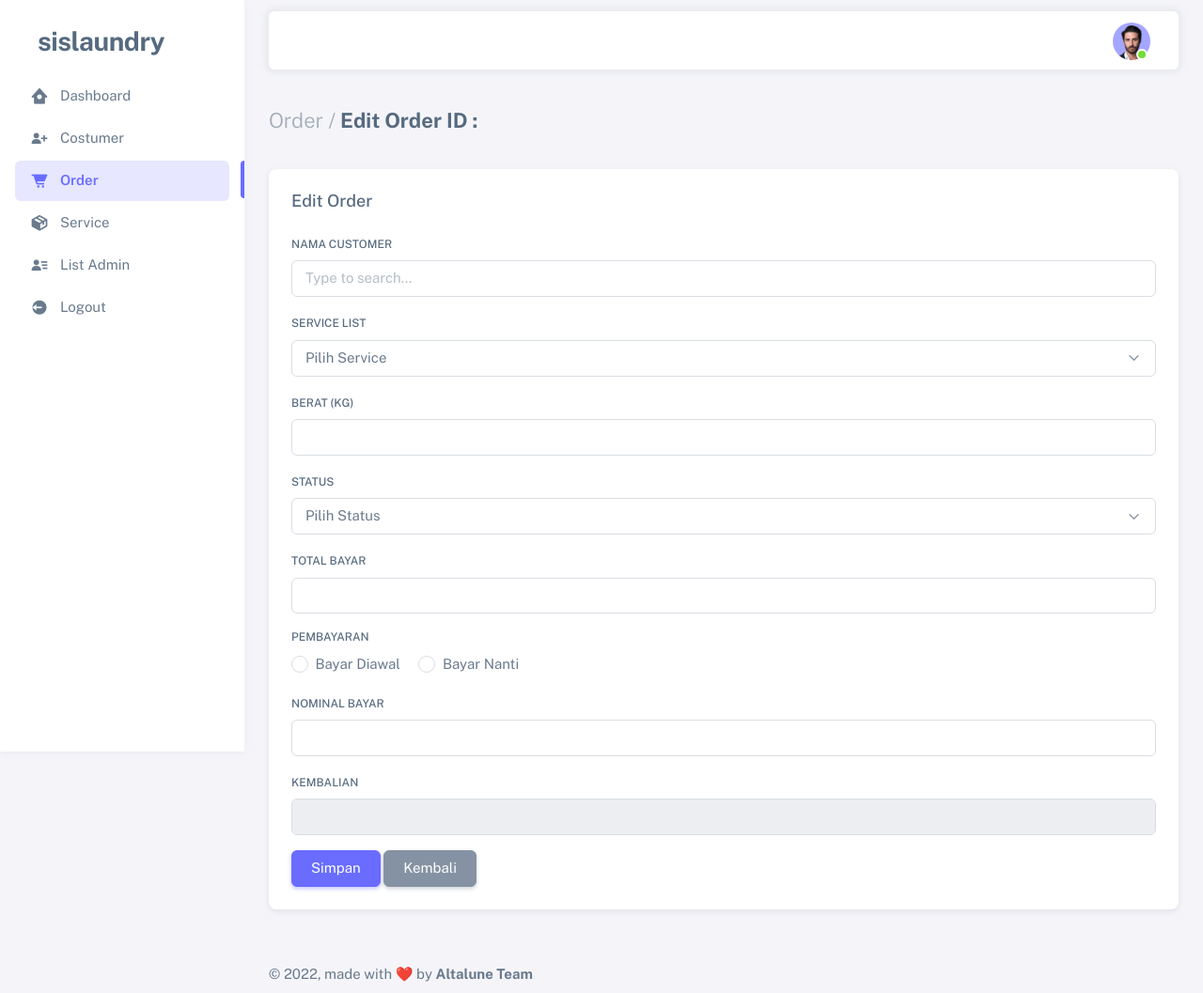
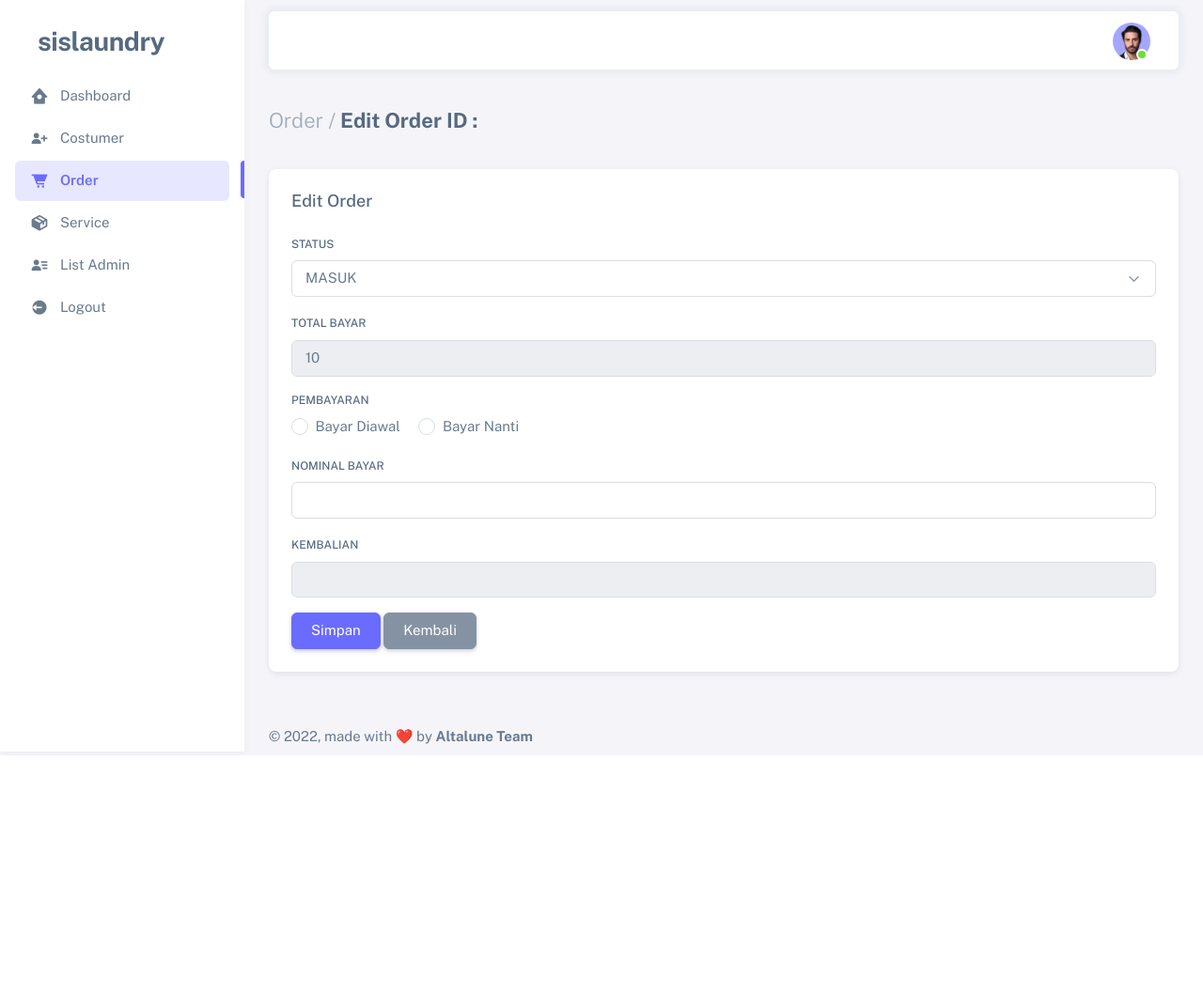
Before and after one commit to ahmad-afrisal/sislaundry, a PHP site: page /order/edit.php?id=1 in a window 1280 px wide. Shown: the whole page at 94% size. After the commit the page ends 804 px from the top, so only its background shows below. Run offline with PHP 8.4, Linux system fonts and the light colour scheme; tables that the repository leaves empty or names only in its code hold one stand-in row (values such as "Sample post").

Commit message:
update order

```diff
--- a/order/edit.php
+++ b/order/edit.php
@@ -1,3 +1,8 @@
+<?php
+  session_start();
+  include '../config.php';
+?>
+
 <!DOCTYPE html>
 <html
   lang="en"
@@ -211,52 +216,27 @@
                       <!-- <small class="text-muted float-end">Default label</small> -->
                     </div>
                     <div class="card-body">
-                      <form>
+                    <?php
+                      $no = 1;
+                      $id = $_GET['id'];
+                      $query = mysqli_query($config, "SELECT * FROM transactions WHERE transactions_id=$id");
+                      while($data = mysqli_fetch_array($query)) {
+                    ?>
+                      <form method="POST" action="update.php">
                         <div class="mb-3">
-                          <label class="form-label" for="basic-default-fullname">Nama Customer</label>
-                          <input
-                          class="form-control"
-                          list="datalistOptions"
-                          id="exampleDataList"
-                          placeholder="Type to search..."
-                        />
-                        <datalist id="datalistOptions">
-                          <option value="Ahmad Afrisal"></option>
-                          <option value="Mikha"></option>
-                          <option value="Wajida"></option>
-                          <option value="Fajar Hidayat"></option>
-                          <option value="Merry"></option>
-                        </datalist>
-                        </div>
-                        <div class="mb-3">
-                          <label for="exampleFormControlSelect1" class="form-label">Service List</label>
-                          <select class="form-select" id="exampleFormControlSelect1" aria-label="Default select example">
-                            <option selected>Pilih Service</option>
-                            <option value="1">One</option>
-                            <option value="2">Two</option>
-                            <option value="3">Three</option>
-                          </select>
-                        </div>
-                        <!-- <div class="mb-3">
-                          <label class="form-label" for="basic-default-company">Tanggal Masuk</label>
-                          <input type="datetime" class="form-control" id="basic-default-company" placeholder="" />
-                        </div> -->
-                        <div class="mb-3">
-                          <label class="form-label" for="basic-default-company">Berat (Kg)</label>
-                          <input type="text" class="form-control" id="basic-default-company" placeholder="" />
-                        </div>
-                        <div class="mb-3">
-                          <label for="exampleFormControlSelect1" class="form-label">Status</label>
-                          <select class="form-select" id="exampleFormControlSelect1" aria-label="Default select example">
-                            <option selected readonly>Pilih Status</option>
-                            <option value="masuk">masuk</option>
-                            <option value="proses">proses</option>
-                            <option value="keluar">keluar</option>
+                          <label for="status" class="form-label">Status</label>
+                          <select class="form-select" id="status" name="status" aria-label="Default select example" required>
+
+                            <option value="<?= $data['status']; ?>" >MASUK</option>
+                            <option value="" disabled>--------------</option>
+                            <option value="MASUK">MASUK</option>
+                            <option value="PROSES">PROSES</option>
+                            <option value="KELUAR">KELUAR</option>
                           </select>
                         </div>
                         <div class="mb-3">
-                          <label class="form-label" for="basic-default-company">Total Bayar</label>
-                          <input type="text" class="form-control" id="basic-default-company" placeholder="" />
+                          <label class="form-label" for="total" >Total Bayar</label>
+                          <input type="text" class="form-control" id="total" name="harga" value="<?= $data['total']; ?>" onkeyup="OnChange(this.value)" onKeyPress="return isNumberKey(event)" disabled placeholder="" />
                         </div>
                         <div class="mb-3">
                           <label class="form-label d-block" for="basic-default-company">Pembayaran</label>
@@ -264,34 +244,40 @@
                             <input
                               class="form-check-input"
                               type="radio"
-                              name="inlineRadioOptions"
-                              id="inlineRadio1"
-                              value="option1"
+                              name="payment_method"
+                              id="payment_method"
+                              value="BAYAR DIAWAL"
+                              <?php echo $data['payment_method'] === 'BAYAR DIAWAL' ? 'checked': '' ?>
                             />
-                            <label class="form-check-label" for="inlineRadio1">Bayar Diawal</label>
+                            <label class="form-check-label" for="method_payment">Bayar Diawal</label>
                           </div>
                           <div class="form-check form-check-inline">
                             <input
                               class="form-check-input"
                               type="radio"
-                              name="inlineRadioOptions"
+                              name="method_payment"
                               id="inlineRadio2"
-                              value="option2"
+                              value="BAYAR NANTI"
+                              <?php echo $data['payment_method'] === 'BAYAR NANTI' ? 'checked': '' ?>
                             />
                             <label class="form-check-label" for="inlineRadio2">Bayar Nanti</label>
                           </div>
                         </div>
                         <div class="mb-3">
-                          <label class="form-label" for="basic-default-company">Nominal Bayar</label>
-                          <input type="text" class="form-control" id="basic-default-company" placeholder="" />
+                          <label class="form-label" for="nominalBayar">Nominal Bayar</label>
+                          <input type="text" class="form-control" id="nominalBayar" onkeyup="OnChange(this.value)" onKeyPress="return isNumberKey(event)" placeholder="" />
                         </div>
                         <div class="mb-3">
-                          <label class="form-label" for="basic-default-company">Kembalian</label>
-                          <input type="text" class="form-control" id="basic-default-company" placeholder="" disabled/>
+                          <label class="form-label" for="txtDisplay">Kembalian</label>
+                          <input type="text" class="form-control" id="txtDisplay" value="" placeholder="" disabled/>
                         </div>
                         <button type="submit" class="btn btn-primary">Simpan</button>
                         <a href="index.html" class="btn btn-secondary">Kembali</a>
                       </form>
+                      <?php
+                      }
+                      ?>
+
                     </div>
                   </div>
                 </div>
@@ -324,25 +310,34 @@
 
     <!-- Core JS -->
     <!-- build:js assets/vendor/js/core.js -->
-    <script src="assets/vendor/libs/jquery/jquery.js"></script>
-    <script src="assets/vendor/libs/popper/popper.js"></script>
-    <script src="assets/vendor/js/bootstrap.js"></script>
-    <script src="assets/vendor/libs/perfect-scrollbar/perfect-scrollbar.js"></script>
+    <script src="../assets/vendor/libs/jquery/jquery.js"></script>
+    <script src="../assets/vendor/libs/popper/popper.js"></script>
+    <script src="../assets/vendor/js/bootstrap.js"></script>
+    <script src="../assets/vendor/libs/perfect-scrollbar/perfect-scrollbar.js"></script>
 
-    <script src="assets/vendor/js/menu.js"></script>
+    <script src="../assets/vendor/js/menu.js"></script>
     <!-- endbuild -->
 
     <!-- Vendors JS -->
-    <script src="assets/vendor/libs/apex-charts/apexcharts.js"></script>
+    <script src="../assets/vendor/libs/apex-charts/apexcharts.js"></script>
 
     <!-- Main JS -->
-    <script src="assets/js/main.js"></script>
+    <script src="../assets/js/main.js"></script>
 
     <!-- Page JS -->
-    <script src="assets/js/dashboards-analytics.js"></script>
+    <script src="../assets/js/dashboards-analytics.js"></script>
+    <script type="text/javascript" language="Javascript">
+      hargasatuan = document.formD.harga.value;
+      document.formD.txtDisplay.value = hargasatuan;
+      jumlah = document.formD.jmlpsn.value;
+      document.formD.txtDisplay.value = jumlah;
+      function OnChange(value){
+        hargasatuan = document.formD.harga.value;
+        jumlah = document.formD.jmlpsn.value;
+        total = hargasatuan * jumlah;
+        document.formD.txtDisplay.value = total;
+      }
+    </script>
 
-
-    <!-- Place this tag in your head or just before your close body tag. -->
-    <script async defer src="https://buttons.github.io/buttons.js"></script>
   </body>
 </html>
--- a/order/index.php
+++ b/order/index.php
@@ -286,7 +286,7 @@
                           <a href="" class="btn rounded-pill btn-icon btn-success">
                             <span class="tf-icons bx bxl-whatsapp"></span>
                           </a>
-                          <a href="" class="btn rounded-pill btn-icon btn-info">
+                          <a href="https://api.whatsapp.com/send?phone=<?= $data['phone_number']; ?>&text=Halo%20*<?= $data['name']; ?>*%20Pendaftaran%20pada%20pelatihan20telah%20*Disetujui*,%20Silahkan%20hadir%20tepat%20waktu%20yaaah.%0A%0ATerima%20Kasih%0Abangk.id" target="_blank" class="btn rounded-pill btn-icon btn-info">
                             <span class="tf-icons bx bxl-whatsapp"></span>
                           </a>
                         </td>
```
Also changed, not shown: order/delete.php (+11 -0 lines), order/test.php (added, +21 -0 lines).
